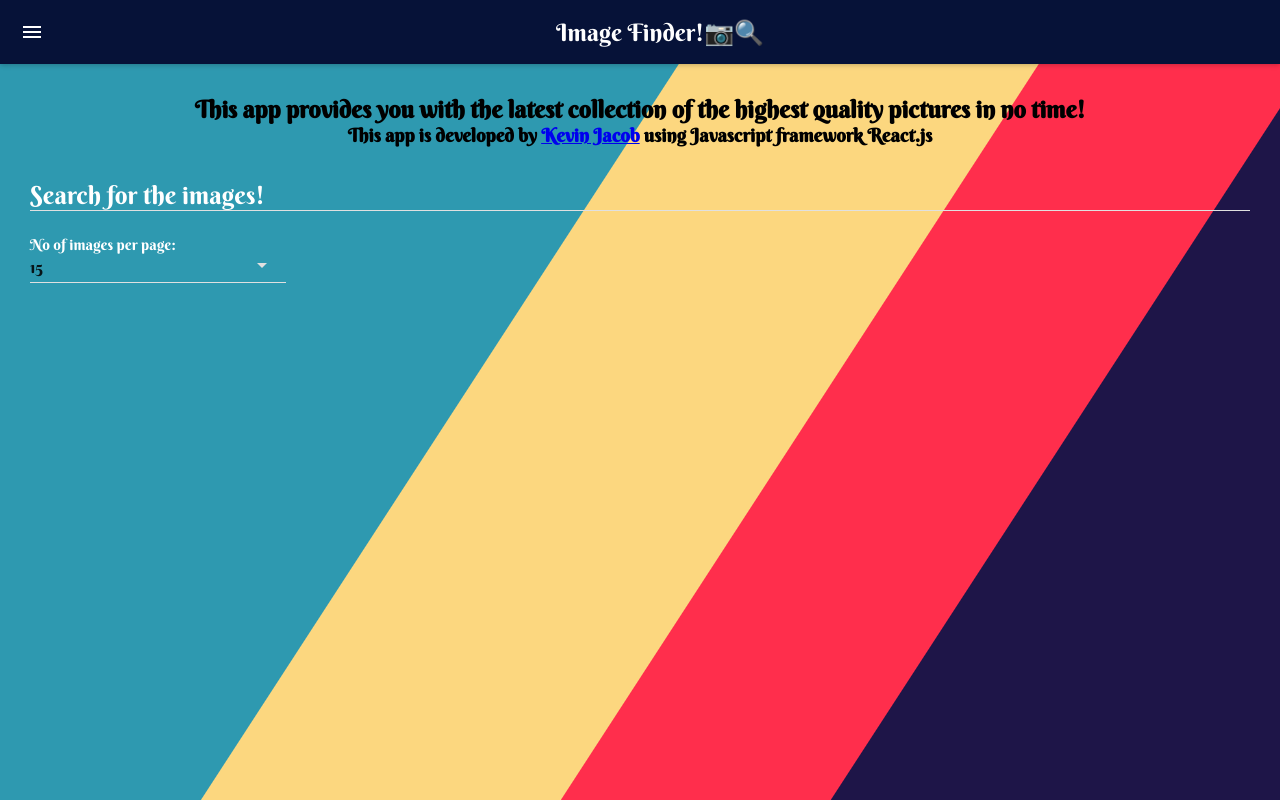
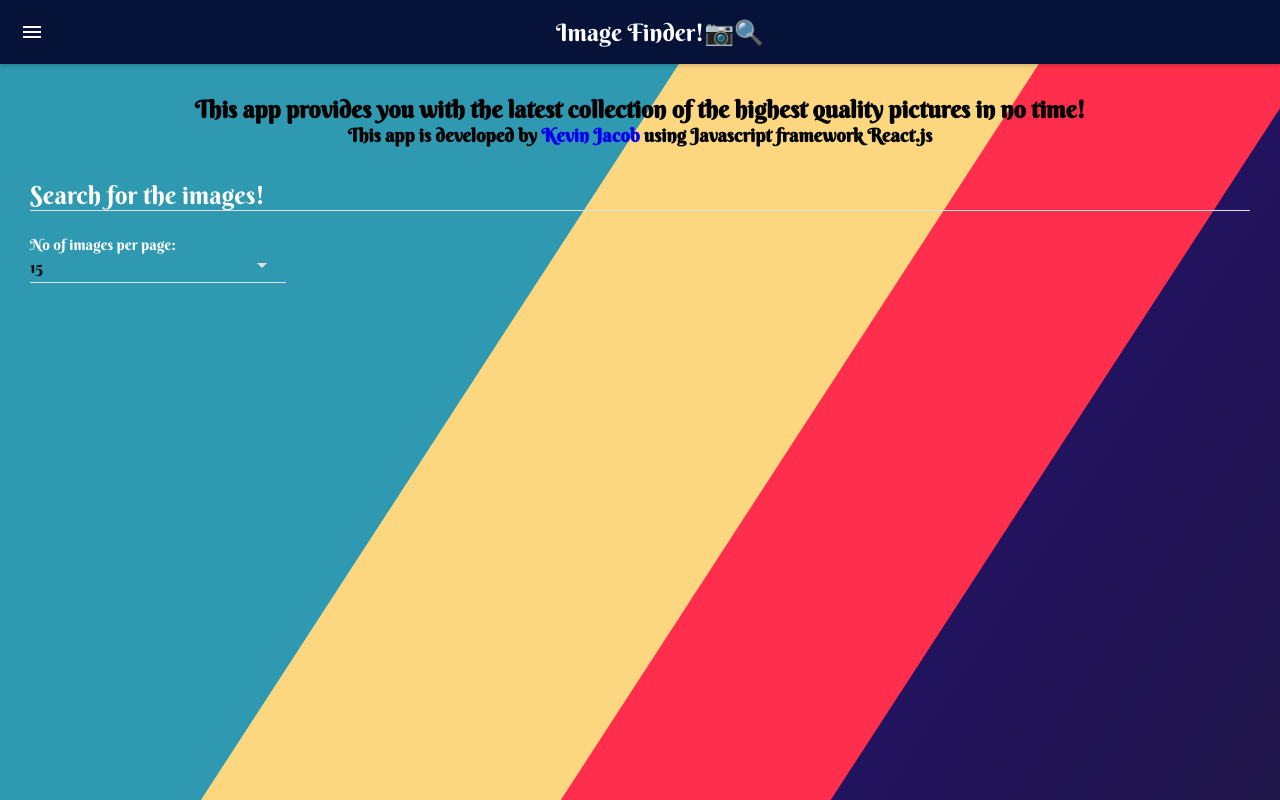
Before and after one commit to kevinjacob2001/Image_Finder_Application, a React (Create React App) app: page / in a window 1280 px wide. Built offline with nearby package versions, Linux system fonts and the light colour scheme.

Commit message:
added the link to portfolio

```diff
--- a/src/Components/Search/Search.jsx
+++ b/src/Components/Search/Search.jsx
@@ -39,7 +39,7 @@ this.setState({images:[]})
     return (
       <div style={{padding:"30px"}} >
         <h2 style={{textAlign:"center"}}>This app provides you with the latest collection of the highest quality pictures in no time!</h2>
-        <h3 style={{textAlign:"center"}}>This app is developed by <a href="https://kevinjacob2001.github.io/">Kevin Jacob</a> using Javascript framework React.js</h3>
+        <h3 style={{textAlign:"center"}}>This app is developed by <a style={{textDecoration:"none"}} href="https://kevinjacob2001.github.io/">Kevin Jacob</a> using Javascript framework React.js</h3>
         <TextField
           name="searchText"
           floatingLabelStyle={{color: "white",fontSize:"25px" }}
--- a/src/index.css
+++ b/src/index.css
@@ -8,5 +8,5 @@ body{
 
   height: 100vh;
   width: 100%;
-  background: linear-gradient(123deg, #2E99B0 0%, #2E99B0 40%, #FCD77F calc(40% + 1px), #FCD77F 60%, #FF2E4C calc(60% + 1px), #FF2E4C 75%, #1E1548 calc(75% + 1px), #1E1548 100%);
+  background: linear-gradient(123deg, #2E99B0 0%, #2E99B0 40%, #FCD77F calc(40% + 1px), #FCD77F 60%, #FF2E4C calc(60% + 1px), #FF2E4C 75%, #21135e calc(75% + 1px), #1E1548 100%);
 }
```
